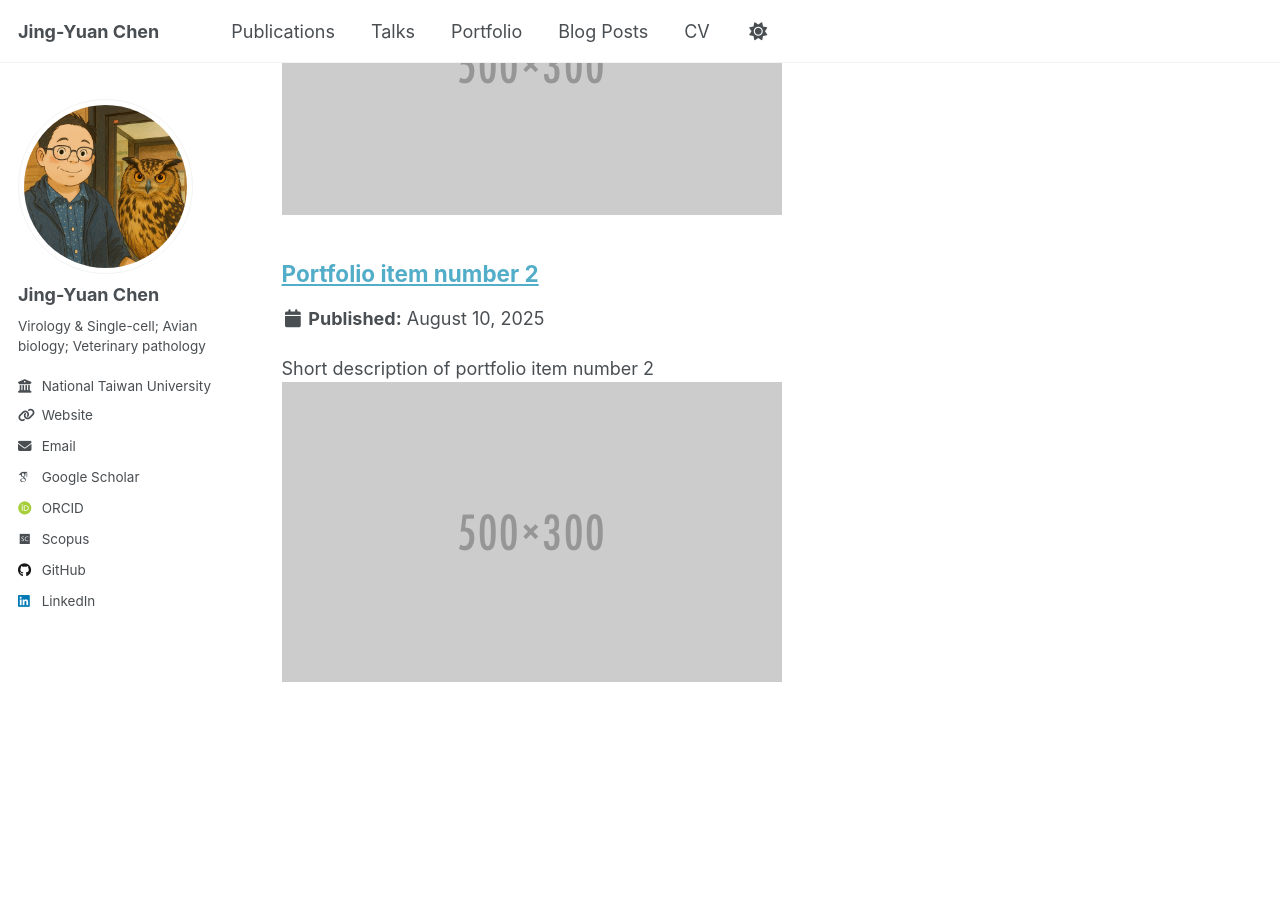
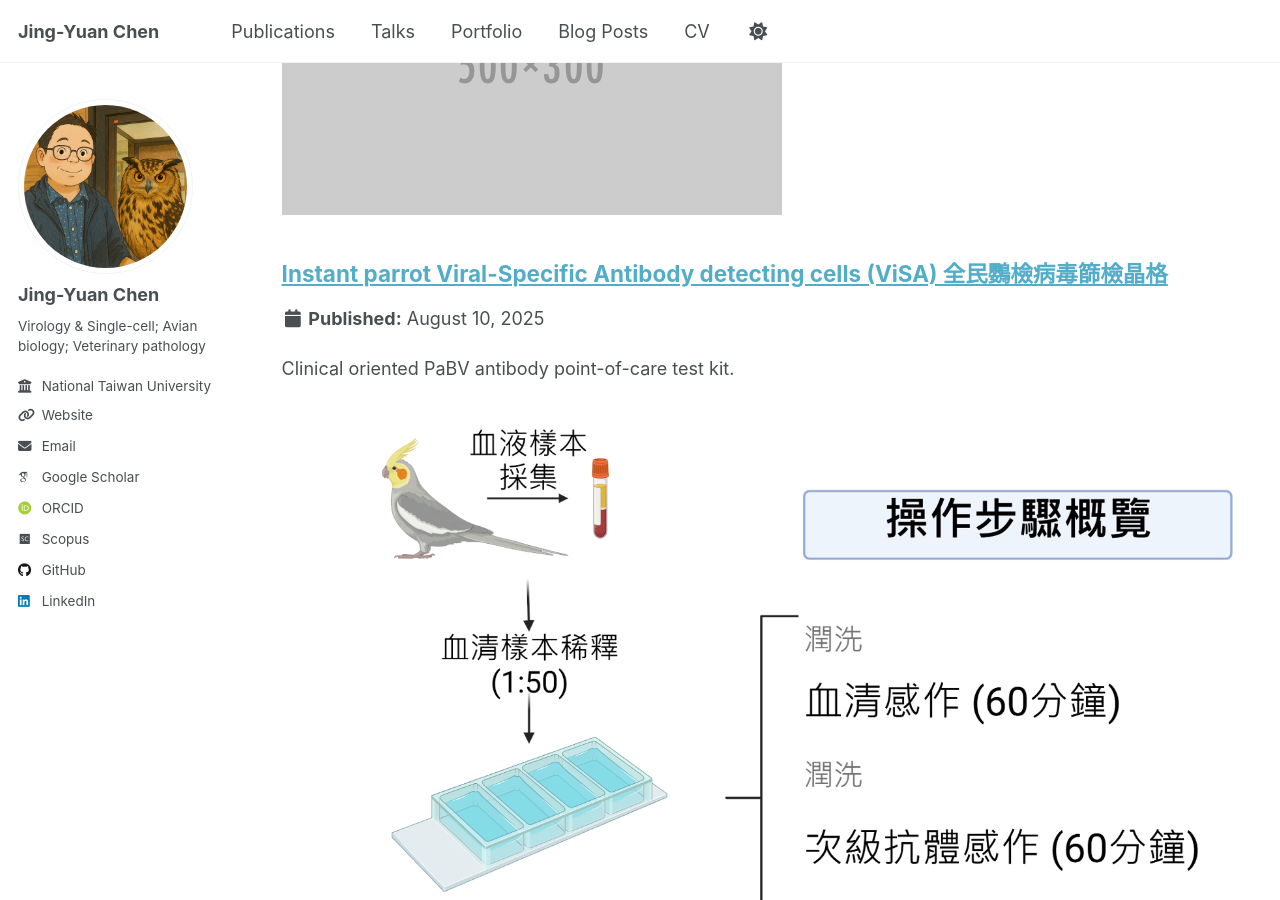
Before and after one commit to jychen74/jychen74.github.io, a Jekyll site: the page built from _pages/portfolio.html, in a window 1280 px wide and 900 px high, scrolled down 380 px. Built offline with Jekyll 4.4.1, drawn with Linux system fonts in a browser that asks for light colours; some web fonts are replaced; a script that is not in the unit is left out.

Commit message:
portfolio

```diff
--- a/_portfolio/portfolio-2.html
+++ b/_portfolio/portfolio-2.html
@@ -1,7 +1,9 @@
 ---
-title: "Portfolio item number 2"
-excerpt: "Short description of portfolio item number 2 <br/><img src='/images/500x300.png'>"
+title: "Instant parrot Viral-Specific Antibody detecting cells (ViSA)  全民鸚檢病毒篩檢晶格"
+excerpt: "Clinical oriented PaBV antibody point-of-care test kit. <br/><img src='/images/ViSA cells.png'>"
 collection: portfolio
 ---
 
+<iframe width="560" height="315" src="https://www.youtube.com/embed/0pdiazwQafY?si=4nBIWMmpEvLw31Hy" title="YouTube video player" frameborder="0" allow="accelerometer; autoplay; clipboard-write; encrypted-media; gyroscope; picture-in-picture; web-share" referrerpolicy="strict-origin-when-cross-origin" allowfullscreen></iframe>
+
 This is an item in your portfolio. It can be have images or nice text. If you name the file .md, it will be parsed as markdown. If you name the file .html, it will be parsed as HTML.
```
Also changed, not shown: images/ViSA cells-1.png (added), images/ViSA cells.png (added).
